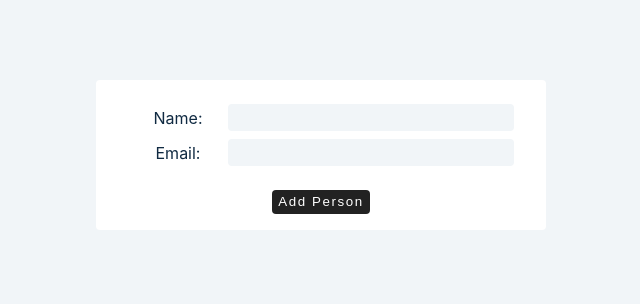
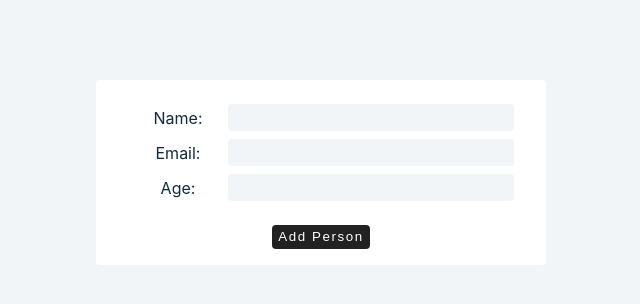
Before and after one commit to williamadahl/use-state-project, a React (Create React App) app: page / in a window 1280 px wide. Shown: the top 304 px of the page, without its empty margins (319-959 px from the left). Built offline with nearby package versions, Linux system fonts and the light colour scheme.

Commit message:
multiple input but only one change handler. amazing for many input forms. Also used dynamic object property update. What a blast.

```diff
--- a/src/App.js
+++ b/src/App.js
@@ -10,12 +10,12 @@
 import ShortCircuit from './conditionalRendering/short-circuit-eval'
 import ShowHide from './conditionalRendering/show-hide'
 import ControlledInputs from './inputs/controlled-inputs'
-
+import MultipleInputs from './inputs/multiple-inputs'
 
 function App() {
   return (
       <div className = 'container'>
-      <ControlledInputs />
+      <MultipleInputs />
       </div>
   );
 }
--- /dev/null
+++ b/src/inputs/multiple-inputs.js
@@ -0,0 +1,78 @@
+import React, {useState, useEffect} from 'react';
+/*
+*  This is a refactoring of controlled-inputs. A better way to deal with multiple inputs to form
+* */
+const MultipleInputs = () => {
+    // const [firstName, setFirstName] = useState('');
+    // const [email, setEmail] = useState('');
+    // const [age, setAge] = useState('');
+    const [people, setPeople] = useState([]);
+    const [person, setPerson] = useState({firstName:'', email: '', age: ''});
+
+    const handleChange = (e) => {
+        const name = e.target.name;
+        const value = e.target.value;
+        setPerson({...person, [name]:value})
+    };
+    const handleSubmit = (e) => {
+        e.preventDefault();
+        if(person.firstName && person.email && person.age){
+            const newPerson = {...person, id: new Date().getTime().toString()};
+            setPeople([...people ,newPerson]);
+            setPerson({firstName:'', email: '', age: ''});
+        }
+    };
+
+    return (
+        <>
+            <article>
+                <form className = 'form'>
+                    <div className = 'form-control'>
+                        <label htmlFor='firstName'>Name: </label>
+                        <input
+                            type='text'
+                            id='firstName'
+                            name='firstName'
+                            value={person.firstName}
+                            onChange ={handleChange}
+                        />
+                    </div>
+                    <div className = 'form-control'>
+                        <label htmlFor='email'>Email: </label>
+                        <input
+                            type='text'
+                            id='email'
+                            name='email'
+                            value = {person.email}
+                            onChange = {handleChange}
+                        />
+                    </div>
+                    <div className = 'form-control'>
+                        <label htmlFor='age'>Age: </label>
+                        <input
+                            type='text'
+                            id='email'
+                            name='age'
+                            value = {person.age}
+                            onChange = {handleChange}
+                        />
+                    </div>
+                    <button type='submit' onClick={handleSubmit}> Add person </button>
+                </form>
+                {people.map((person, index) => {
+                    const {id, firstName, email, age} = person;
+                    return (
+                        <div className = 'item' key={id}>
+                            <h4>{firstName}</h4>
+                            <p>{email}</p>
+                            <p>{age}</p>
+                        </div>
+                    )
+                })}
+            </article>
+
+        </>
+    );
+};
+
+export default MultipleInputs;
```
Also changed, not shown: 1 other file (tests, documents, lock files or other folders).
